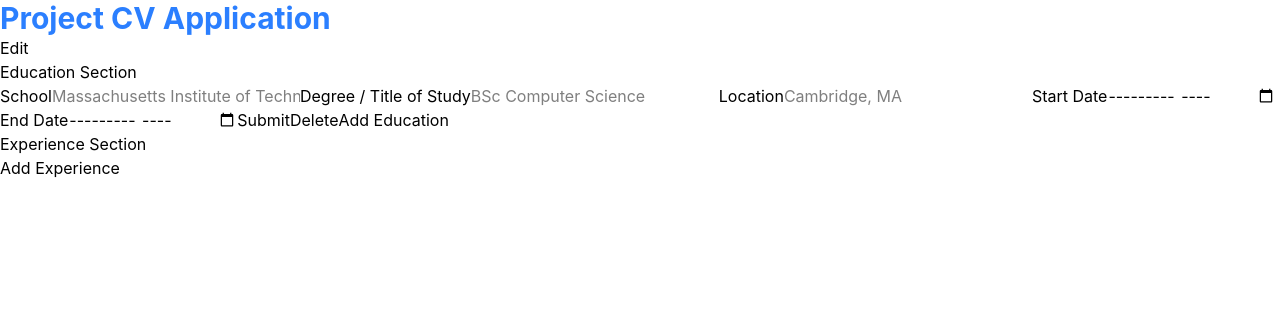
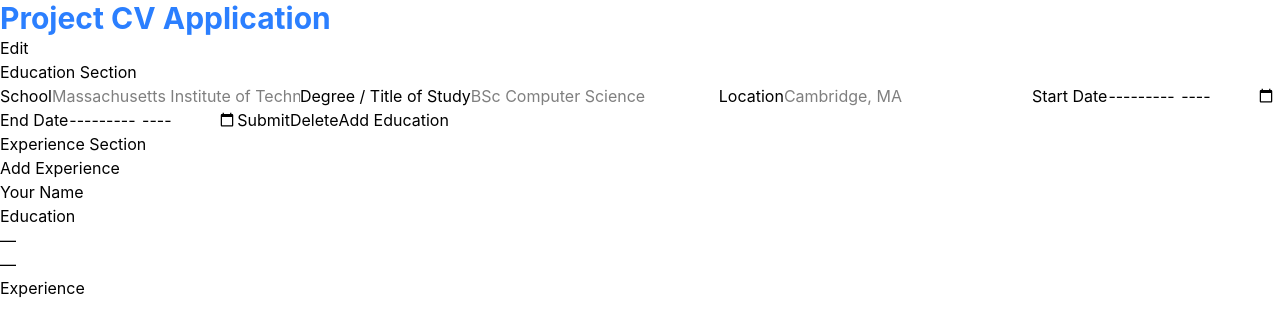
Before and after one commit to BatetDev/top-project-cv-application, a React (Vite) app: page / in a window 1280 px wide. Both pictures are taken after a click on the button "Add Education". Shown: the top 332 px of the page. Built offline with nearby package versions, Linux system fonts and the light colour scheme.

Commit message:
feat: add CvPreview component with live data display

```diff
--- a/src/App.jsx
+++ b/src/App.jsx
@@ -3,6 +3,7 @@ import { useState } from 'react';
 import GeneralInfo from './components/GeneralInfo';
 import EducationSection from './components/EducationSection';
 import ExperienceSection from './components/ExperienceSection';
+import CvPreview from './components/CvPreview';
 
 /**
  * Root component. Owns all CV state:
@@ -93,6 +94,11 @@ function App() {
         onAdd={handleExperienceAdd}
         onDelete={handleExperienceDelete}
       />
+      <CvPreview
+        generalInfo={generalInfo}
+        educationList={educationList}
+        experienceList={experienceList}
+      />
     </>
   );
 }
--- /dev/null
+++ b/src/components/CvPreview.jsx
@@ -0,0 +1,42 @@
+function CvPreview({ generalInfo, educationList, experienceList }) {
+  return (
+    <div>
+      {/* Header */}
+      <h2>{generalInfo.name || 'Your Name'}</h2>
+      <p>{generalInfo.email}</p>
+      <p>{generalInfo.phone}</p>
+      <p>{generalInfo.location}</p>
+
+      {/* Education */}
+      <h3>Education</h3>
+      {educationList.map((entry) => (
+        <div key={entry.id}>
+          <p>
+            <strong>{entry.school}</strong> — {entry.location}
+          </p>
+          <p>{entry.title}</p>
+          <p>
+            {entry.dateFrom} — {entry.dateTo}
+          </p>
+        </div>
+      ))}
+
+      {/* Experience */}
+      <h3>Experience</h3>
+      {experienceList.map((entry) => (
+        <div key={entry.id}>
+          <p>
+            <strong>{entry.companyName}</strong> — {entry.location}
+          </p>
+          <p>{entry.positionTitle}</p>
+          <p>{entry.description}</p>
+          <p>
+            {entry.dateFrom} — {entry.dateTo}
+          </p>
+        </div>
+      ))}
+    </div>
+  );
+}
+
+export default CvPreview;
```
